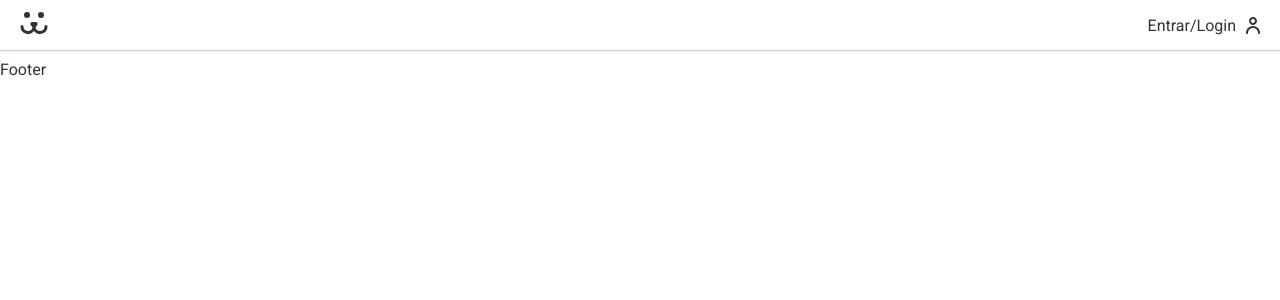
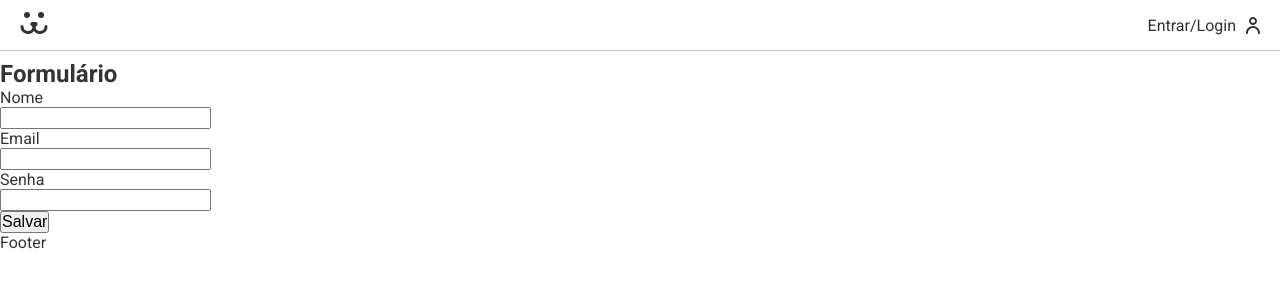
Before and after one commit to laecio22/projeto-dogs, a React (Vite) app in the folder projetoDogs/: page /login/criar in a window 1280 px wide. Before the commit this address had no page. Shown: the top 300 px of the page. Built offline with nearby package versions, Linux system fonts and the light colour scheme.

Commit message:
feat:implementação  das  rotas  de  login

```diff
--- a/projetoDogs/src/App.tsx
+++ b/projetoDogs/src/App.tsx
@@ -12,7 +12,7 @@ function App() {
         <Header />
         <Routes>
           <Route path="/" element={<Home />}></Route>
-          <Route path="/login" element={<Login />}></Route>
+          <Route path="/login/*" element={<Login />}></Route>
         </Routes>
         <Footer />
       </BrowserRouter>
--- a/projetoDogs/src/components/Login/Login.tsx
+++ b/projetoDogs/src/components/Login/Login.tsx
@@ -1,7 +1,21 @@
+import { Routes, Route } from "react-router-dom"
+import LoginForm from "./LoginForm/LoginForm"
+import LoginCreate from "./LoginCreate/LoginCreate"
+import LoginForgetPassword from "./LoginForgetPassword/LoginForgetPassword"
+import LoginResetPassword from "./LoginResetPassword/LoginResetPassword"
+
 
 const Login = () => {
   return (
-    <div>Login</div>
+    <div>
+      <Routes>
+         <Route path="/" element={<LoginForm/>} />
+         <Route path="criar" element={<LoginCreate/>}/>
+         <Route path="resetar-senha" element={<LoginResetPassword/>}/>
+         <Route path="esqueceu-senha" element={<LoginForgetPassword/>}/>
+      </Routes>
+
+      </div>
   )
 }
 
--- /dev/null
+++ b/projetoDogs/src/components/Login/LoginCreate/LoginCreate.tsx
@@ -0,0 +1,48 @@
+import { ChangeEvent,  useState } from "react";
+const LoginCreate = () => {
+  const [name, setName] = useState("");
+  const [password, setPassword] = useState("");
+  const [email, setEmail] = useState("");
+
+  const handleName = ({ currentTarget }: ChangeEvent<HTMLInputElement>) => {
+    const { value } = currentTarget;
+    setName(value);
+  };
+
+  const handleEmail = ({ currentTarget }: ChangeEvent<HTMLInputElement>) => {
+    const { value } = currentTarget;
+    setEmail(value);
+  };
+
+  const handlePassword = ({ currentTarget }: ChangeEvent<HTMLInputElement>) => {
+    const { value } = currentTarget;
+    setPassword(value);
+  };
+
+  const submitUser = (event:React.FormEvent<HTMLFormElement>) => {
+     event.preventDefault()
+
+  }
+
+  return (
+    <section>
+      <h2>Formulário</h2>
+      <form onSubmit={submitUser}>
+        <label>Nome</label>
+        <input type="text" value={name} name="name" onChange={handleName} />
+        <label>Email</label>
+        <input type="email" value={email} name="email" onChange={handleEmail} />
+        <label>Senha</label>
+        <input
+          type="password"
+          value={password}
+          name="password"
+          onChange={handlePassword}
+        />
+        <button>Salvar</button>
+      </form>
+    </section>
+  );
+};
+
+export default LoginCreate;
--- /dev/null
+++ b/projetoDogs/src/components/Login/LoginForgetPassword/LoginForgetPassword.tsx
@@ -0,0 +1,9 @@
+
+
+const LoginForgetPassword = () => {
+  return (
+    <div>Esqueceu senha</div>
+  )
+}
+
+export default LoginForgetPassword
--- /dev/null
+++ b/projetoDogs/src/components/Login/LoginForm/LoginForm.tsx
@@ -0,0 +1,9 @@
+import { Link } from "react-router-dom";
+const LoginForm = () => {
+  return <div>
+    formulário Login
+    <Link to={'/login/criar'}>Cadastro</Link>
+    </div>;
+};
+
+export default LoginForm;
--- /dev/null
+++ b/projetoDogs/src/components/Login/LoginResetPassword/LoginResetPassword.tsx
@@ -0,0 +1,8 @@
+
+const LoginResetPassword = () => {
+  return (
+    <div>Resetar  senha</div>
+  )
+}
+
+export default LoginResetPassword
```
Also changed, not shown: projetoDogs/src/components/Login/LoginCreate/style.ts (added), projetoDogs/src/components/Login/LoginForgetPassword/style.ts (added), projetoDogs/src/components/Login/LoginForm/style.ts (added), projetoDogs/src/components/Login/LoginResetPassword/style.ts (added).
